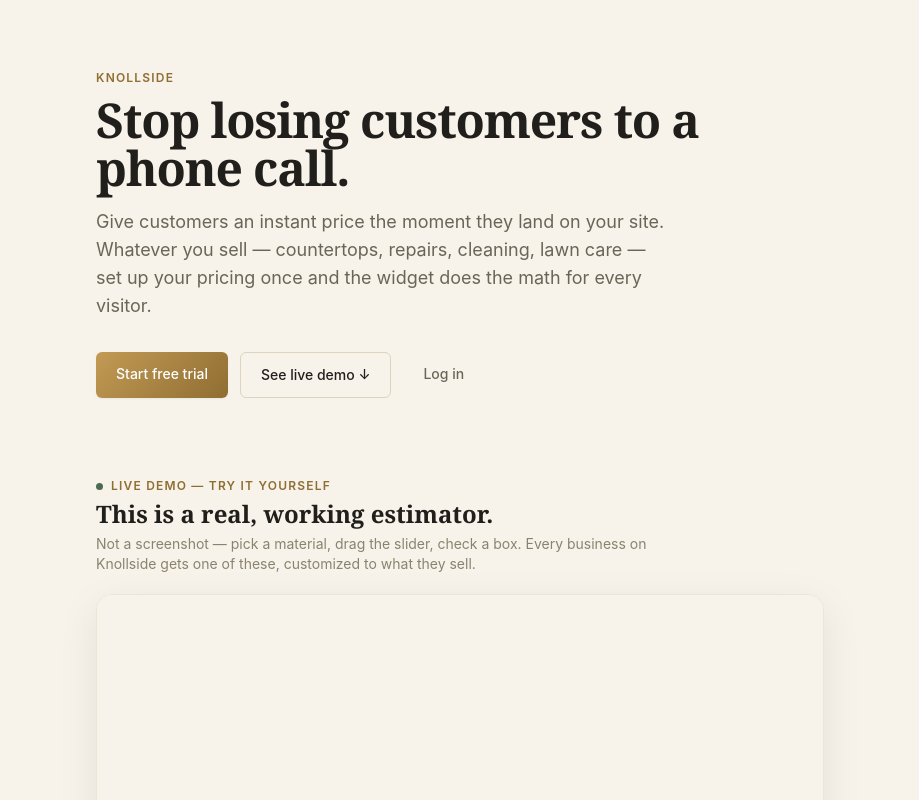
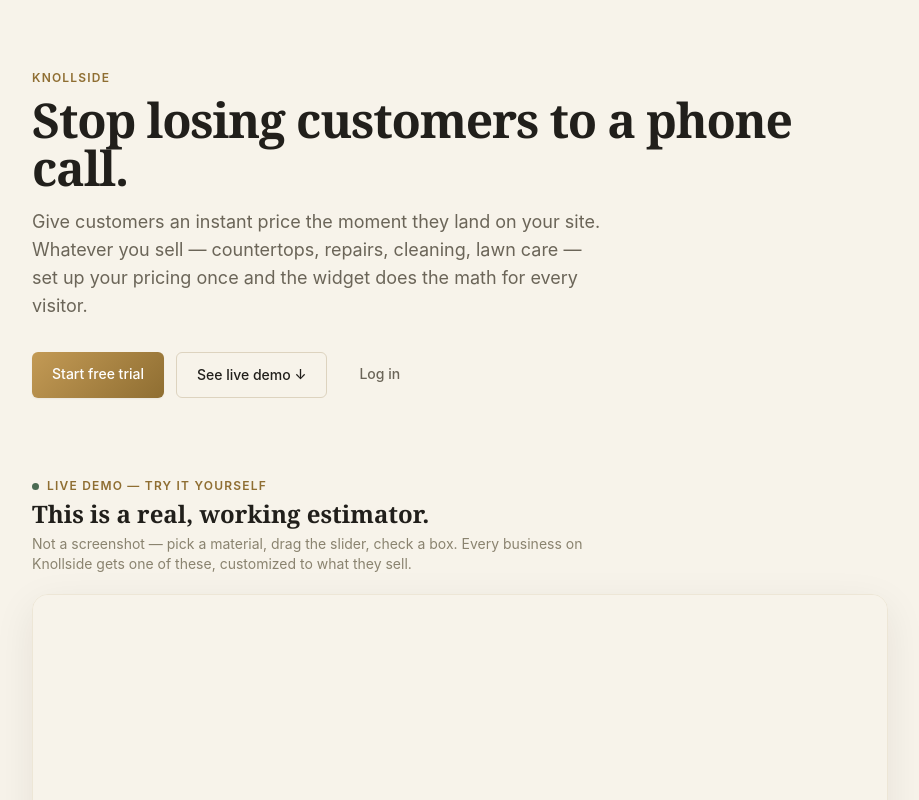
Before and after one commit to skeletorrrrrr/knollside, a Next.js app: page / in a window 1280 px wide. Shown: the top 800 px of the page, without its empty margins (180-1099 px from the left). Built offline with nearby package versions, Linux system fonts and the light colour scheme.

Commit message:
Fix demo widget scrollbar - widen container past 2-column breakpoint

```diff
--- a/app/page.js
+++ b/app/page.js
@@ -3,7 +3,13 @@
 
 export default function LandingPage() {
   return (
-    <main className="max-w-3xl mx-auto px-5 py-16">
+    <main className="max-w-4xl mx-auto px-5 py-16">
+      <style>{`
+        .knollside-demo-frame { width: 100%; border: 0; display: block; height: 700px; }
+        @media (max-width: 767px) {
+          .knollside-demo-frame { height: 1150px; }
+        }
+      `}</style>
       <span className="text-xs font-semibold tracking-widest uppercase text-brass-deep">
         Knollside
       </span>
@@ -58,7 +64,7 @@
         >
           <iframe
             src="/embed/demo"
-            style={{ width: "100%", height: "760px", border: 0, display: "block" }}
+            className="knollside-demo-frame"
             title="Live Knollside demo estimator"
             loading="lazy"
           />
```
